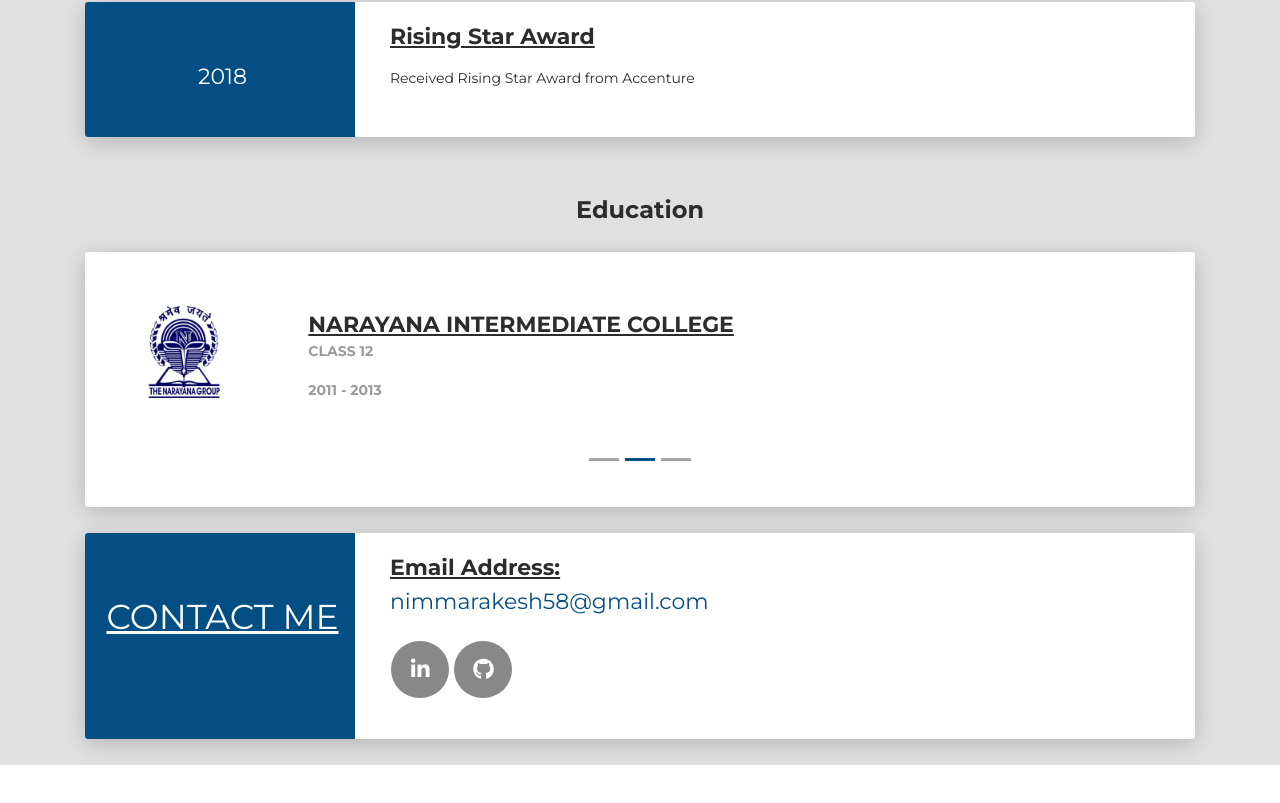
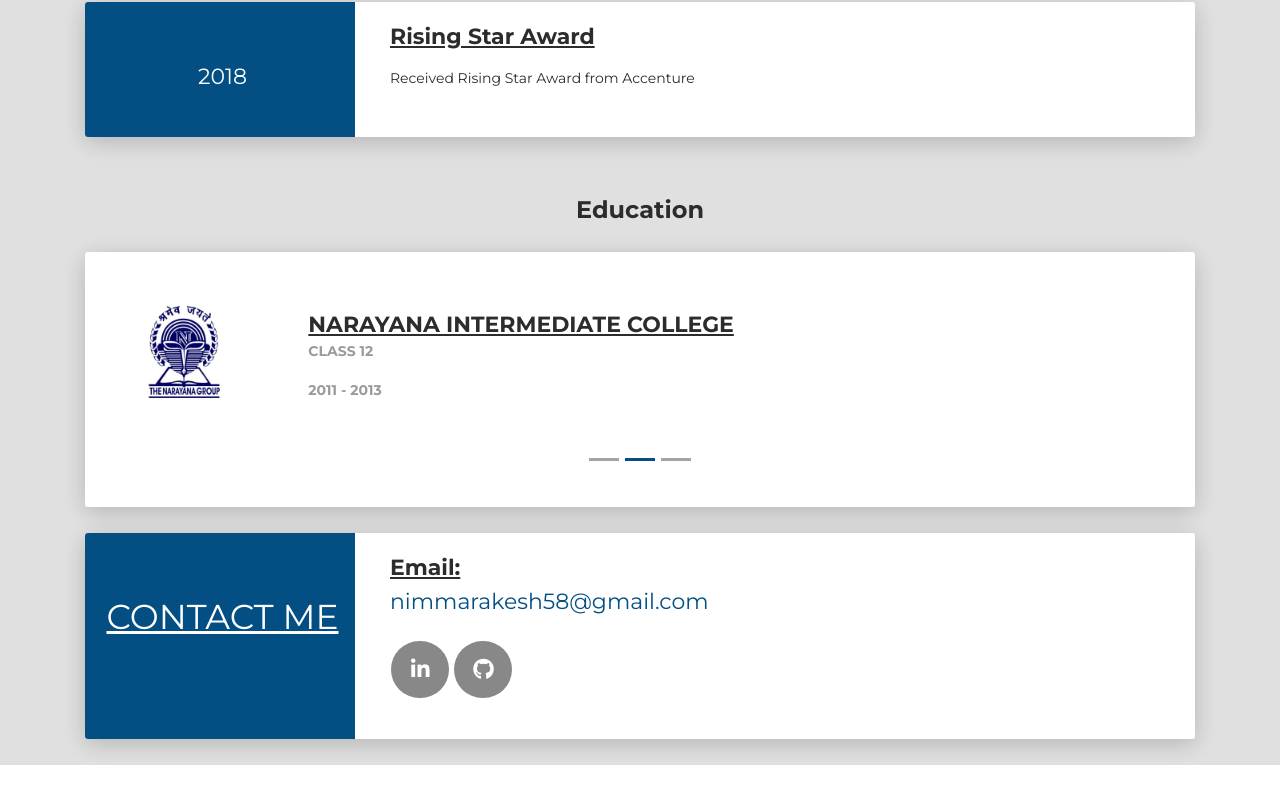
Before and after one commit to RakeshNimma/Portfolio, a plain HTML site: page index.html in a window 1280 px wide. Shown: the part 3587-4390 px from the top of the page. Drawn offline with Linux system fonts and the light colour scheme.

Commit message:
Email Address changed

```diff
--- a/index.html
+++ b/index.html
@@ -369,7 +369,7 @@
         </div>
         <div class="col-md-9" data-aos="fade-left" data-aos-offset="50" data-aos-duration="500">
           <div class="card-body">
-            <div class="h5"><b><u>Email Address:</u></b>
+            <div class="h5"><b><u>Email:</u></b>
 				<p><a href="mailto:nimmarakesh58@gmail.com">nimmarakesh58@gmail.com</a></p>
 			</div>
             <p>
```
